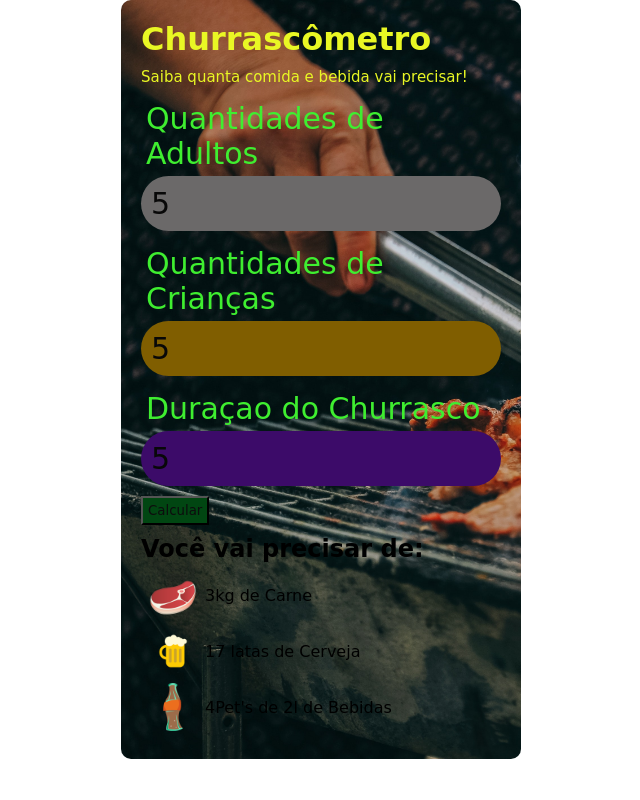
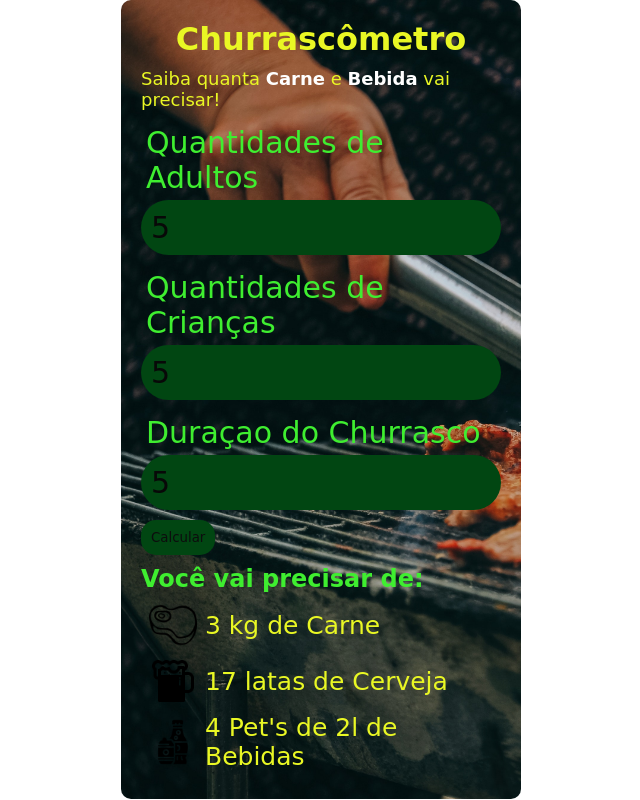
Before and after one commit to BernardoFilho10/churrascometro, a plain HTML site: page index.html in a window 1280 px wide. Both pictures are taken after typing "5", "5", "5" into the empty fields and a click on the button "Calcular". Shown: the whole page, without its empty margins (319-959 px from the left). Drawn offline with Linux system fonts and the light colour scheme.

Commit message:
arrumando uns detalhes

```diff
--- a/index.html
+++ b/index.html
@@ -12,7 +12,7 @@
 <body>
     <div class="container">
         <h1 class="titulo">Churrascômetro</h1>
-        <p class="paragrafo">Saiba quanta comida e bebida vai precisar!</p>
+        <p class="paragrafo">Saiba quanta <b class="info">Carne</b> e <b class="info">Bebida</b> vai precisar!</p>
 
         <div class="info1">Quantidades de Adultos</div>
         <input class="adultos" id="adultos" name="adultos" type="number" placeholder="Adultos">
--- a/src/css/style.css
+++ b/src/css/style.css
@@ -7,7 +7,7 @@
 }
 
 .container {
-    background: url(../imagens/pexels-min-an-1482803.jpg);
+    background: url(../imagens/churrasqueira.jpg);
     background-size: cover;
     max-width: 400px;
     margin: auto;
@@ -16,17 +16,15 @@
 }
 
 .titulo {
-
+    text-align: center;
     color: rgb(233, 247, 36);
 }
 
 .paragrafo{
-    font-size: 15px;
+    font-size: 18px;
     color: rgb(233, 247, 36);
     margin-top: 10px;
     margin-bottom: 10px;
-
-
 }
 
 input {
@@ -40,47 +38,46 @@ input {
     border: none;
 }
 
-.info1, .info2, .info3{
+.info1, .info2, .info3 {
     padding: 5px;
     font-size: 30px;
     color: rgb(63, 238, 48);
 }
 
-.adultos {
-    background-color: rgb(107, 105, 105);
-    color: rgb(8, 8, 8);
-}
-
-.criancas {
-    background-color: rgb(128, 94, 0);
-    color: rgb(8, 8, 8);
-}
-
-.duracao {
-    background-color: rgb(60, 11, 105);
+.adultos, .criancas, .duracao {
+    background-color: rgb(1, 70, 18);
     color: rgb(8, 8, 8);
 }
 
 button {
-    padding: 5px;
+    padding: 10px;
     background-color: rgb(1, 70, 18);
     color: rgb(13, 13, 14);
+    border-radius: 15px;
+    border: 0;
     cursor: pointer;
 }
 
-.result-info{
+.result-info {
+    color: rgb(63, 238, 48);
     margin-top: 10px;
 }
 
-.result-block{
+.result-icon {
+    font-size: 25px;
+    color: rgb(233, 247, 36);
     display: flex;
     align-items: center;
     margin: 0.5rem;
 }
 
-.result-block img {
+.result-icon img {
     width: 3rem;
     height: 3rem;
     margin: 0;
     margin-right: 0.5rem;
   }
+
+  .info {
+      color:#ffffff;
+  }
--- a/src/js/scripts.js
+++ b/src/js/scripts.js
@@ -2,43 +2,36 @@
 // Cerveja - 1200 ml por pessoa + 6 horas - 200ml
 // Refrigerante-agua - 1000ml por pessoa + 6 horas 1500ml
 // crianças valem por 0,5
+
 const inputAdultos = document.getElementById("adultos");
 const inputCriancas = document.getElementById("criancas");
 const inputDuracao = document.getElementById("duracao");
 const resultado = document.getElementById("resultado");
 
 function calcular(){
-
-
     const adultos = inputAdultos.value;
     const criancas = inputCriancas.value;
     const duracao = inputDuracao.value;
-
 
     const quantidadeTotalCarne = carnePorPessoa(duracao) * adultos + (carnePorPessoa(duracao) / 2 * criancas);
     const quantidadeTotalCerveja = cervejaPorPessoa(duracao) * adultos;
     const quantidadeTotalBebidas = bebidasPorPessoa(duracao) * adultos + (bebidasPorPessoa(duracao) / 2 * criancas);
 
     resultado.innerHTML = `<h2 class="result-info">Você vai precisar de:</h2>`
-    resultado.innerHTML +=  ` <div class="result-block">
-    <img src="./src/imagens/32380cutofmeat_98860.ico"/>
-    <p>${quantidadeTotalCarne / 1000}kg de Carne</p>
+    resultado.innerHTML +=  ` <div class="result-icon">
+    <img src="./src/imagens/carne.ico"/>
+    <p>${quantidadeTotalCarne / 1000} kg de Carne</p>
     </div> `;
 
-
-
-
-    resultado.innerHTML += ` <div class="result-block">
-    <img src="./src/imagens/2340291-beverage-drink-glass_85535.ico"/>
+    resultado.innerHTML += ` <div class="result-icon">
+    <img src="./src/imagens/cerveja.ico"/>
     <p>${Math.ceil(quantidadeTotalCerveja / 355)} latas de
     Cerveja</p>
     </div> `;
 
-
-
-    resultado.innerHTML += ` <div class="result-block">
-    <img src="./src/imagens/sodacokebottleicon_97040.ico"/>
-    <p>${Math.ceil(quantidadeTotalBebidas / 2000)}Pet's de 2l de Bebidas</p>
+    resultado.innerHTML += ` <div class="result-icon">
+    <img src="./src/imagens/soda_drink.ico"/>
+    <p>${Math.ceil(quantidadeTotalBebidas / 2000)} Pet's de 2l de Bebidas</p>
     </div> `;
 }
 
```
Also changed, not shown: src/imagens/2340291-beverage-drink-glass_85535.ico (deleted), src/imagens/32380cutofmeat_98860.ico (deleted), src/imagens/carne.ico (added), src/imagens/cerveja.ico (added), src/imagens/churrasqueira.jpg (renamed from src/imagens/pexels-min-an-1482803.jpg), src/imagens/soda_drink.ico (added), src/imagens/sodacokebottleicon_97040.ico (deleted).
